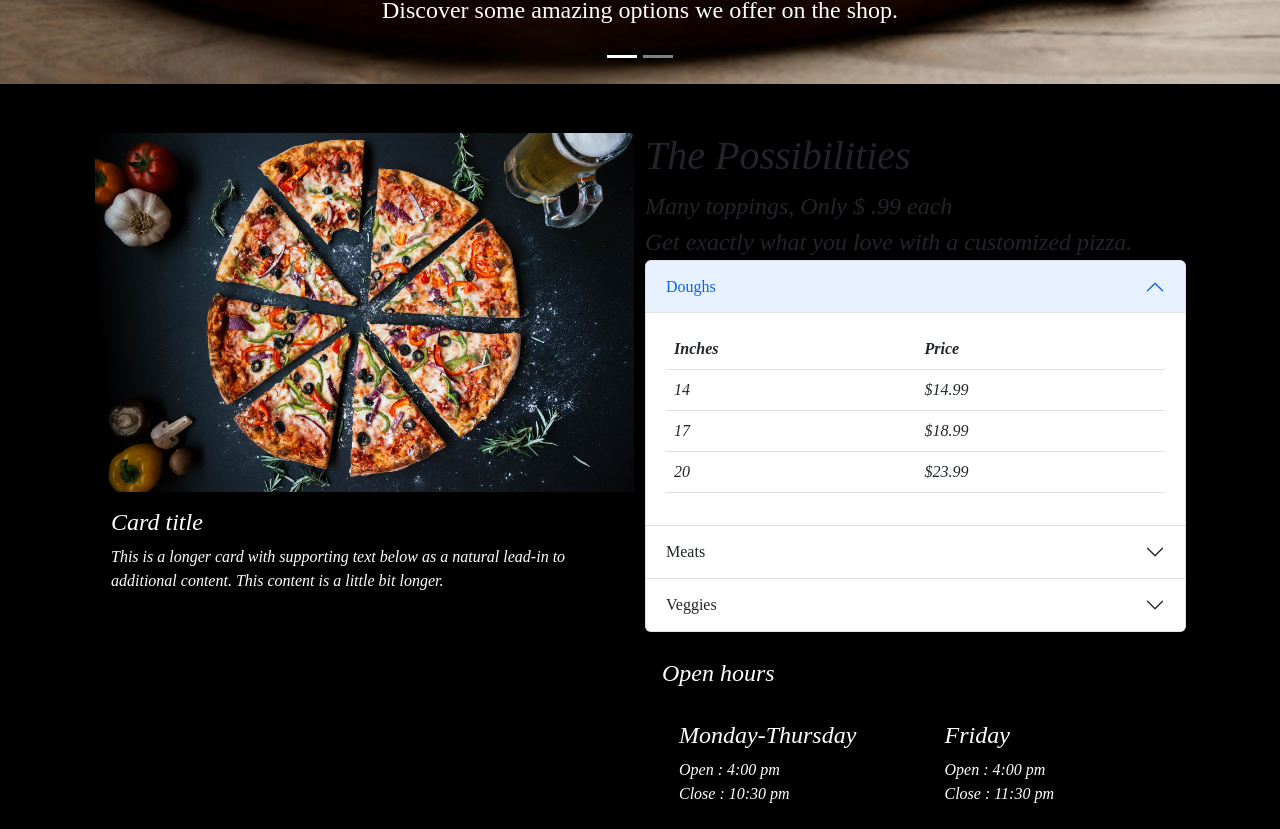
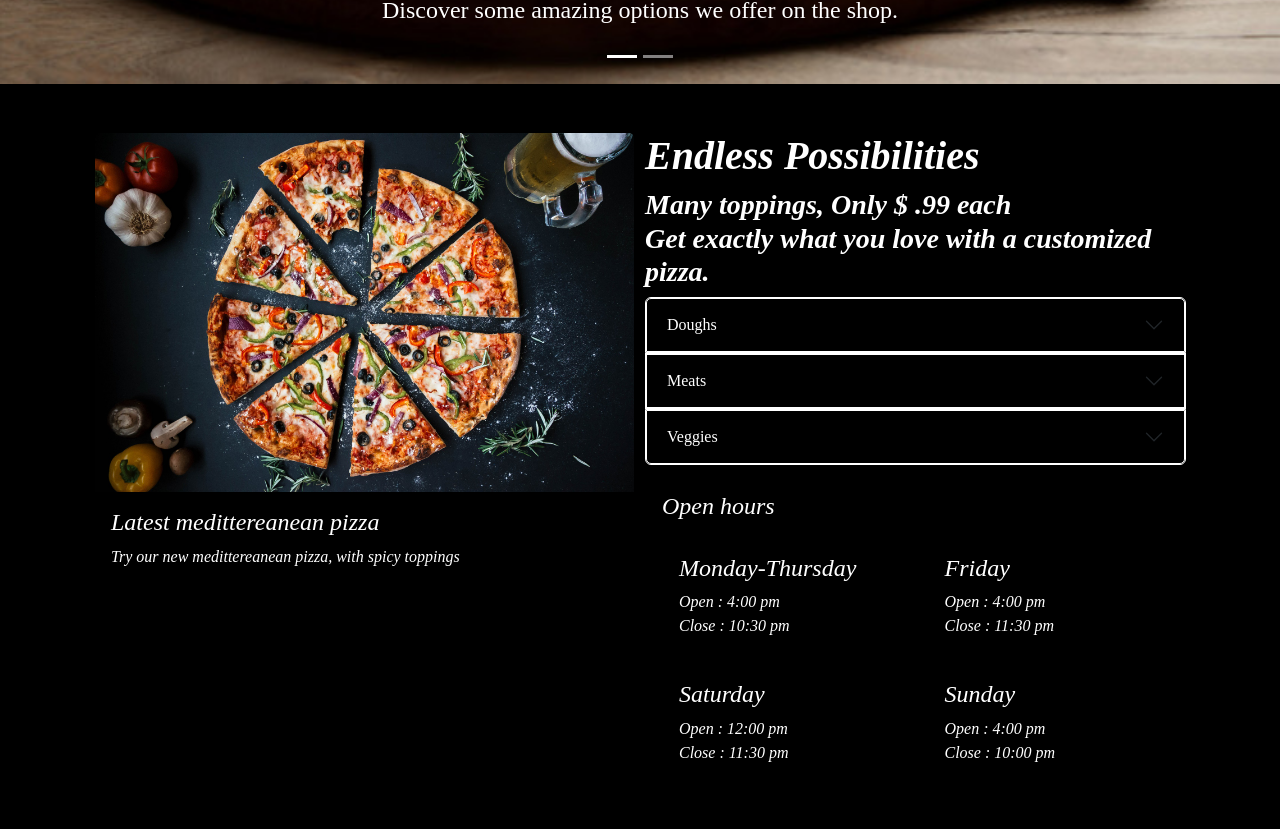
Before and after one commit to HoneyHyunny/HCI-AngualrProject, an Angular app: page / in a window 1280 px wide. Shown: the part 652-1481 px from the top of the page. Built offline with nearby package versions, Linux system fonts and the light colour scheme.

Commit message:
Change the accordion color and font style

```diff
--- a/src/app/main/main.component.css
+++ b/src/app/main/main.component.css
@@ -36,7 +36,7 @@
 }
 
 .card-text{
-  font-family: Century Gothic;
+  font-family: Century Gothic !important;
   font-size: 1rem;
   color: white;
 }
@@ -60,9 +60,34 @@
 .accordion{
   font-family: Century Gothic;
   font-size: 1rem;
+  background-color: black !important;
+}
+
+.accordion-item{
+  background-color:black !important;
+  border:1px solid white!important;
+}
+
+.accordion-button{
+  background-color:black !important;
+  border:1px solid white!important;
+  color:  white !important;
+}
+
+.accordion-item table {
+  background-color: black !important;
+  color: white !important;
 }
 
 .accordion img {
   width: 10rem;
   height: 10rem;
 }
+
+h1, h3{
+  font-weight: 700;
+  color: #fff;
+  text-shadow: 2px 2px 4px #000000;
+  font-family: Didot;
+  font-style: italic;
+}
--- a/src/app/main/main.component.html
+++ b/src/app/main/main.component.html
@@ -61,25 +61,27 @@
           <div class="card">
             <img src="../../assets/pizza.jpg" class="card-img-top" alt="...">
             <div class="card-body">
-              <h5 class="card-title">Card title</h5>
-              <p class="card-text">This is a longer card with supporting text below as a natural lead-in to additional content. This content is a little bit longer.</p>
+              <h5 class="card-title">Latest medittereanean pizza</h5>
+              <p class="card-text">Try our new medittereanean pizza, with spicy toppings</p>
             </div>
           </div>
         </div>
         <div class="child ">
 
-            <h1>The Possibilities</h1>
-            Many toppings, Only $ .99 each
+            <h1>Endless Possibilities</h1>
+            <h3>
+              Many toppings, Only $ .99 each
             <br>
-            Get exactly what you love with a customized pizza.
+              Get exactly what you love with a customized pizza.
+            </h3>
           <div class="accordion" id="accordionExample">
             <div class="accordion-item">
               <h2 class="accordion-header" id="headingOne">
-                <button class="accordion-button" type="button" data-bs-toggle="collapse" data-bs-target="#collapseOne" aria-expanded="true" aria-controls="collapseOne">
+                <button class="accordion-button collapsed" type="button" data-bs-toggle="collapse" data-bs-target="#collapseOne" aria-expanded="false" aria-controls="collapseOne">
                   Doughs
                 </button>
               </h2>
-              <div id="collapseOne" class="accordion-collapse collapse show" aria-labelledby="headingOne" data-bs-parent="#accordionExample">
+              <div id="collapseOne" class="accordion-collapse collapse" aria-labelledby="headingOne" data-bs-parent="#accordionExample">
                 <div class="accordion-body">
 
                   <table class="table">
@@ -251,11 +253,9 @@
             </div>
           </div>
 
+        </div>
 
-
-
-
-        </div>
+<!-- Open Hours -->
         <div class="child">
           <div class="card">
 
--- a/src/app/menu/pizza/pizza.component.html
+++ b/src/app/menu/pizza/pizza.component.html
@@ -6,7 +6,7 @@
       <div class="card h-100 my-card">
         <img src="../../../assets/pizza_menu_example.jpg" class="card-img-top img-fluid" alt="...">
         <div class="card-body">
-          <h5 class="card-title">Card title</h5>
+          <h5 class="card-title">Latest pizza</h5>
           <p class="card-text">This is a longer card with supporting text below as a natural lead-in to additional content. This content is a little bit longer.</p>
         </div>
       </div>
@@ -15,7 +15,7 @@
       <div class="card h-100 my-card">
         <img src="../../../assets/pizza_menu_example.jpg" class="card-img-top" alt="...">
         <div class="card-body">
-          <h5 class="card-title">Card title</h5>
+          <h5 class="card-title">Most popular</h5>
           <p class="card-text">This is a short card.</p>
         </div>
       </div>
@@ -24,7 +24,7 @@
       <div class="card h-100 my-card">
         <img src="../../../assets/pizza_menu_example.jpg" class="card-img-top" alt="...">
         <div class="card-body">
-          <h5 class="card-title">Some Pizza</h5>
+          <h5 class="card-title">Recommended</h5>
           <p class="card-text">This is a longer card with supporting text below as a natural lead-in to additional content.</p>
         </div>
       </div>
@@ -33,7 +33,7 @@
       <div class="card h-100 my-card">
         <img src="../../../assets/pizza_menu_example.jpg" class="card-img-top" alt="...">
         <div class="card-body">
-          <h5 class="card-title">Card title</h5>
+          <h5 class="card-title">New innovatation</h5>
           <p class="card-text">This is a longer card with supporting text below as a natural lead-in to additional content. This content is a little bit longer.</p>
         </div>
       </div>
```
